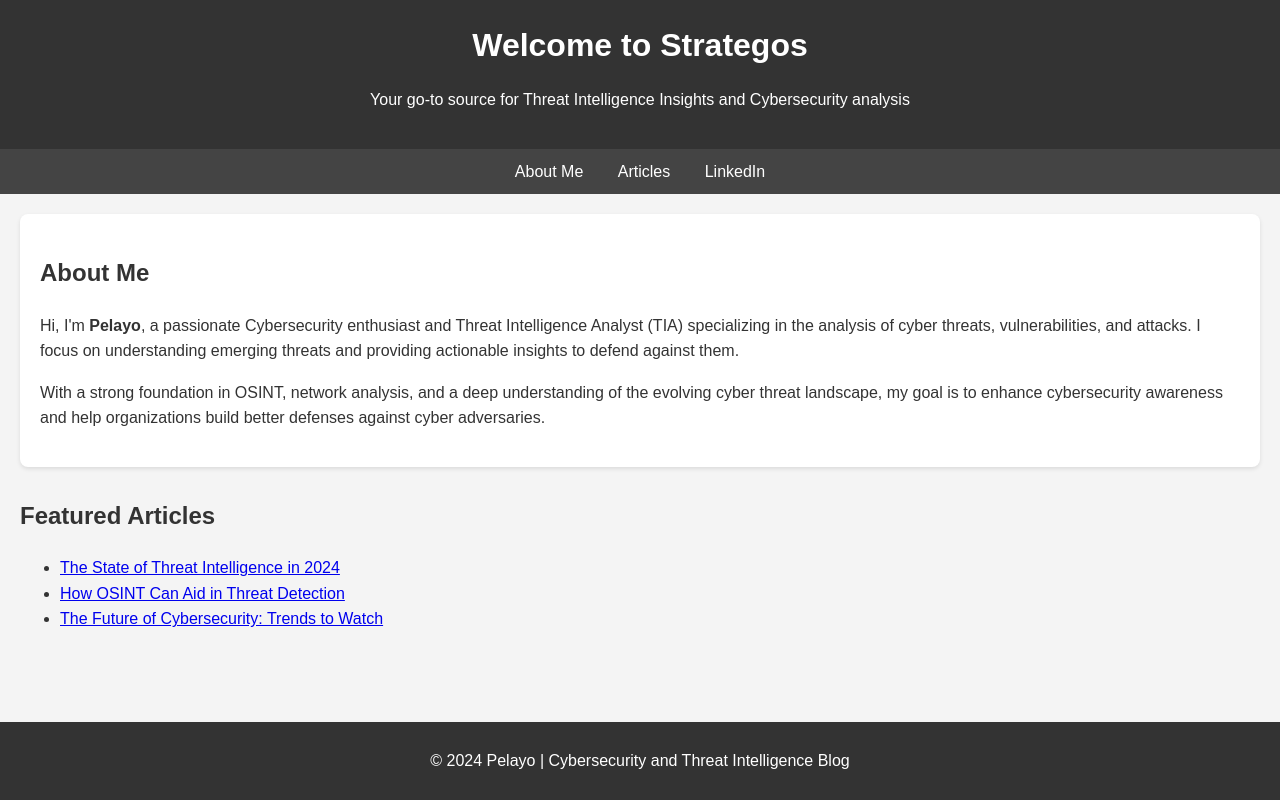
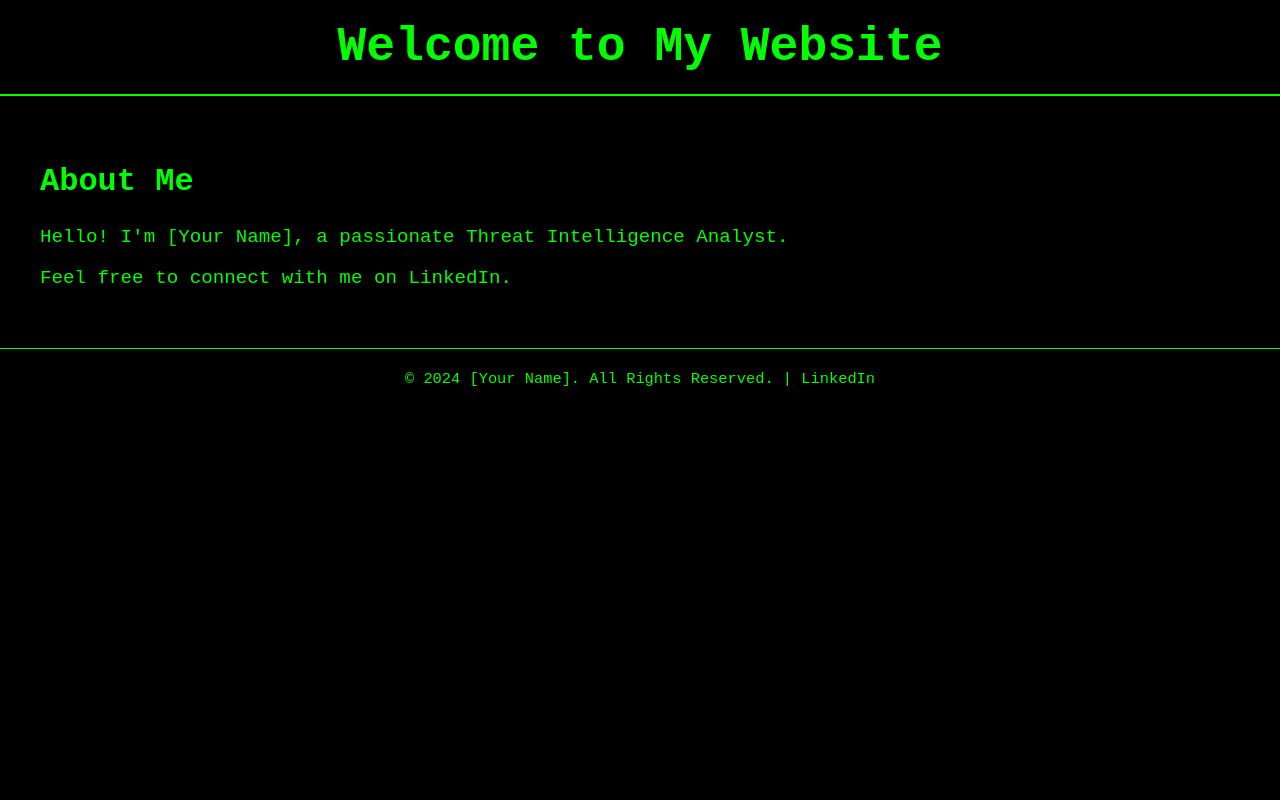
Before and after one commit to PelayoJGM/CyberThreats, a plain HTML site: page index.html in a window 1280 px wide. Drawn offline with Linux system fonts and the light colour scheme.

Commit message:
Update index.html

```diff
--- a/index.html
+++ b/index.html
@@ -3,92 +3,86 @@
 <head>
   <meta charset="UTF-8">
   <meta name="viewport" content="width=device-width, initial-scale=1.0">
-  <title>Strategos</title>
+  <title>Welcome to My Website</title>
+
+  <!-- Favicon -->
+  <link rel="icon" href="https://upload.wikimedia.org/wikipedia/commons/a/a0/Logo_Microsoft_DOS_2.svg" type="image/x-icon">
+
   <style>
+    /* Estilo general de la página */
     body {
-      font-family: Arial, sans-serif;
-      line-height: 1.6;
-      background-color: #f4f4f4;
+      font-family: 'Courier New', Courier, monospace; /* Estilo de fuente similar a la consola MS-DOS */
+      background-color: black; /* Fondo negro */
+      color: #00FF00; /* Texto en verde neón */
       margin: 0;
       padding: 0;
-      color: #333;
     }
+
     header {
-      background-color: #333;
-      color: white;
-      padding: 20px 0;
       text-align: center;
+      padding: 20px;
+      border-bottom: 2px solid #00FF00;
     }
-    header h1 {
+
+    h1 {
+      font-size: 3em; /* Aumentar tamaño del título */
       margin: 0;
     }
-    nav {
-      text-align: center;
-      background-color: #444;
-      padding: 10px 0;
+
+    section {
+      margin: 20px;
+      padding: 20px;
     }
-    nav a {
-      color: white;
-      margin: 0 15px;
+
+    h2 {
+      font-size: 2em; /* Título de sección más grande */
+    }
+
+    p {
+      font-size: 1.2em; /* Aumentar tamaño del texto */
+    }
+
+    a {
+      color: #00FF00;
       text-decoration: none;
     }
-    nav a:hover {
+
+    a:hover {
       text-decoration: underline;
     }
-    .container {
-      padding: 20px;
+
+    footer {
+      background-color: black;
+      color: #00FF00;
+      padding: 5px 0;
+      text-align: center;
+      font-size: 0.8em;
+      border-top: 1px solid #00FF00;
     }
-    .about {
-      background-color: #fff;
-      padding: 20px;
-      border-radius: 8px;
-      box-shadow: 0 2px 4px rgba(0, 0, 0, 0.1);
+
+    footer a {
+      color: #00FF00;
     }
-    .articles {
-      margin-top: 30px;
+
+    footer a:hover {
+      text-decoration: underline;
     }
-    footer {
-      background-color: #333;
-      color: white;
-      text-align: center;
-      padding: 10px 0;
-      position: fixed;
-      width: 100%;
-      bottom: 0;
-    }
+
   </style>
 </head>
 <body>
   <header>
-    <h1>Welcome to Strategos</h1>
-    <p>Your go-to source for Threat Intelligence Insights and Cybersecurity analysis</p>
+    <h1>Welcome to My Website</h1>
   </header>
 
-  <nav>
-    <a href="#about">About Me</a>
-    <a href="#articles">Articles</a>
-    <a href="https://www.linkedin.com/in/javierpelayo/">LinkedIn</a>
-  </nav>
-
-  <div class="container">
-    <section id="about" class="about">
-      <h2>About Me</h2>
-      <p>Hi, I'm <strong>Pelayo</strong>, a passionate Cybersecurity enthusiast and Threat Intelligence Analyst (TIA) specializing in the analysis of cyber threats, vulnerabilities, and attacks. I focus on understanding emerging threats and providing actionable insights to defend against them.</p>
-      <p>With a strong foundation in OSINT, network analysis, and a deep understanding of the evolving cyber threat landscape, my goal is to enhance cybersecurity awareness and help organizations build better defenses against cyber adversaries.</p>
-    </section>
-
-    <section id="articles" class="articles">
-      <h2>Featured Articles</h2>
-      <ul>
-        <li><a href="#">The State of Threat Intelligence in 2024</a></li>
-        <li><a href="#">How OSINT Can Aid in Threat Detection</a></li>
-        <li><a href="#">The Future of Cybersecurity: Trends to Watch</a></li>
-      </ul>
-    </section>
-  </div>
+  <section>
+    <h2>About Me</h2>
+    <p>Hello! I'm [Your Name], a passionate Threat Intelligence Analyst.</p>
+    <p>Feel free to connect with me on <a href="https://www.linkedin.com/in/tu-perfil" target="_blank">LinkedIn</a>.</p>
+  </section>
 
   <footer>
-    <p>&copy; 2024 Pelayo | Cybersecurity and Threat Intelligence Blog</p>
+    <p>© 2024 [Your Name]. All Rights Reserved. | <a href="https://www.linkedin.com/in/tu-perfil" target="_blank">LinkedIn</a></p>
   </footer>
 </body>
 </html>
```
